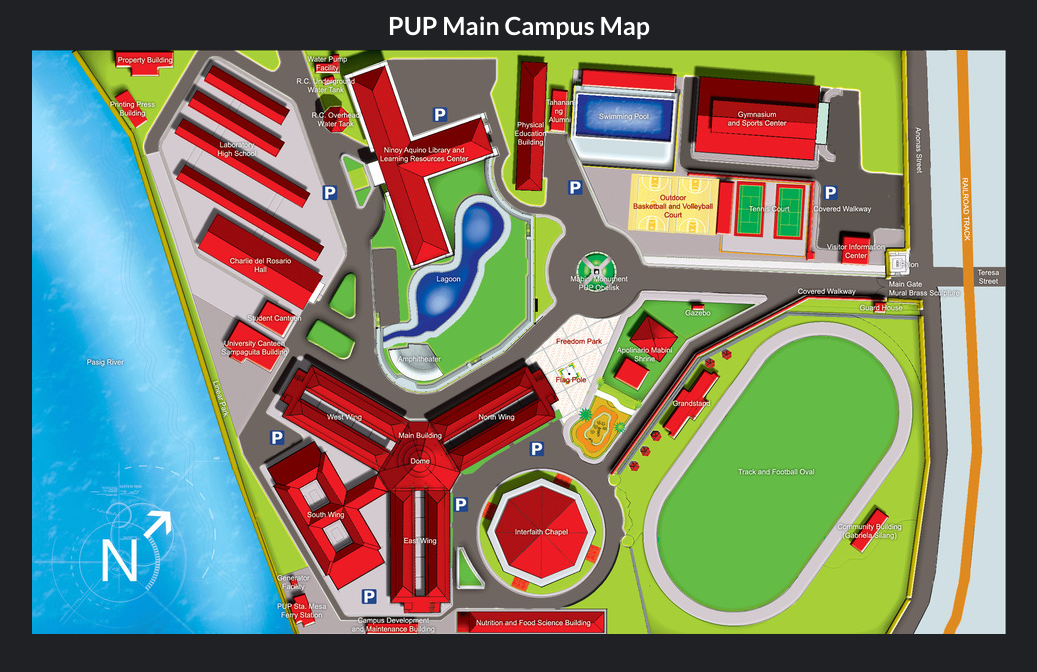
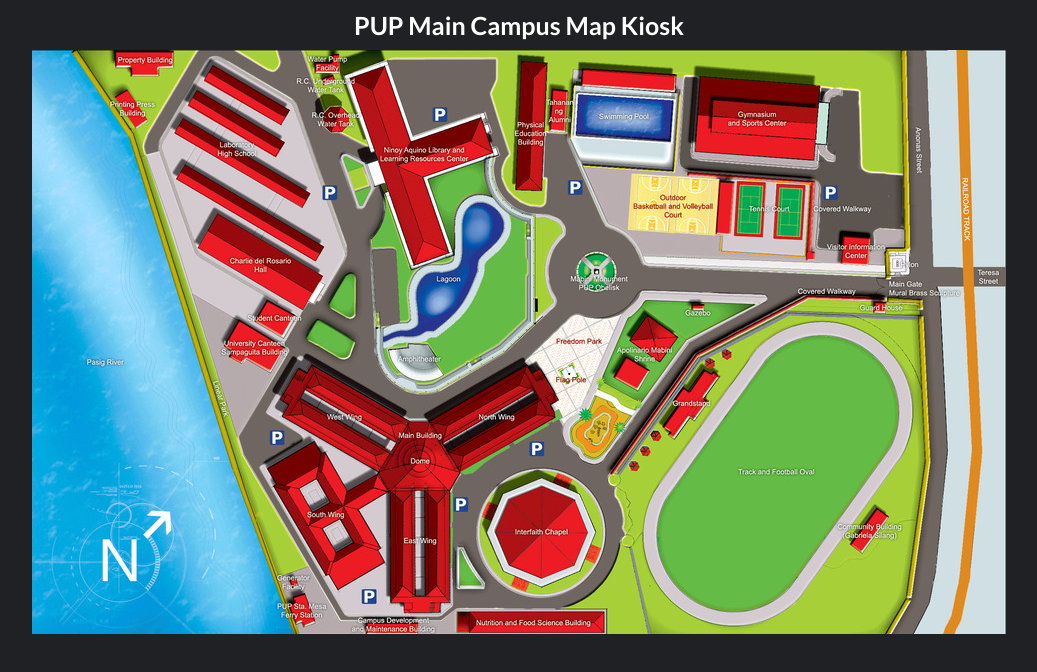
Before and after one commit to msllagas/pup-map-kiosk, a plain HTML site: page index.html in a window 1280 px wide. Shown: the whole page, without its empty margins (121-1158 px from the left). Drawn offline with Linux system fonts and the light colour scheme.

Commit message:
Changed header title

```diff
--- a/index.html
+++ b/index.html
@@ -14,7 +14,7 @@
   </head>
   <body>
     <header>
-      <h1 class="title">PUP Main Campus Map</h1>
+      <h1 class="title">PUP Main Campus Map Kiosk</h1>
     </header>
 
     <div class="map-container">
```
